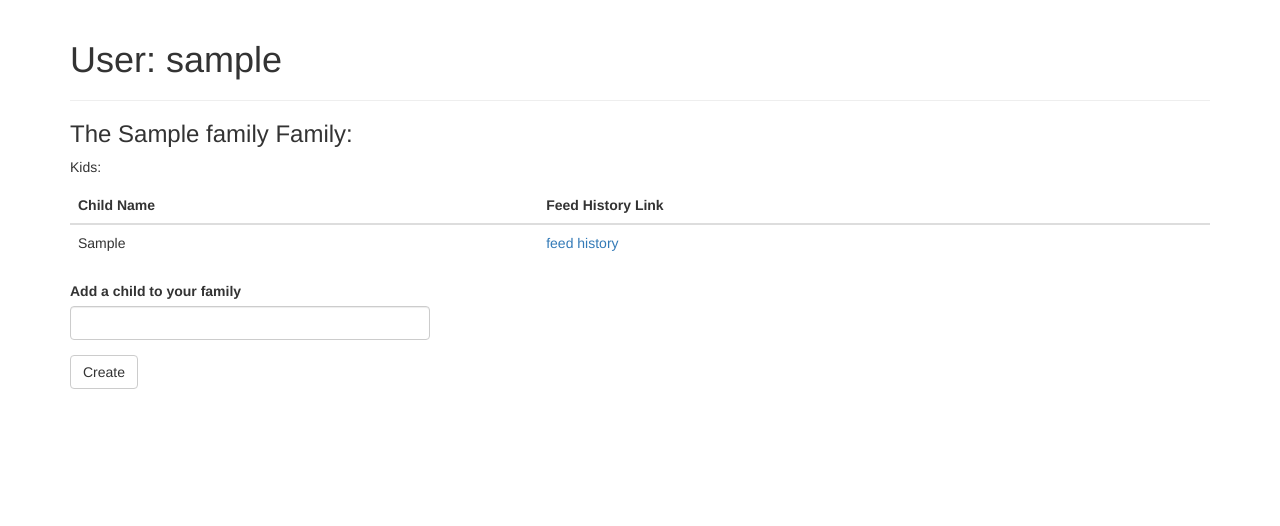
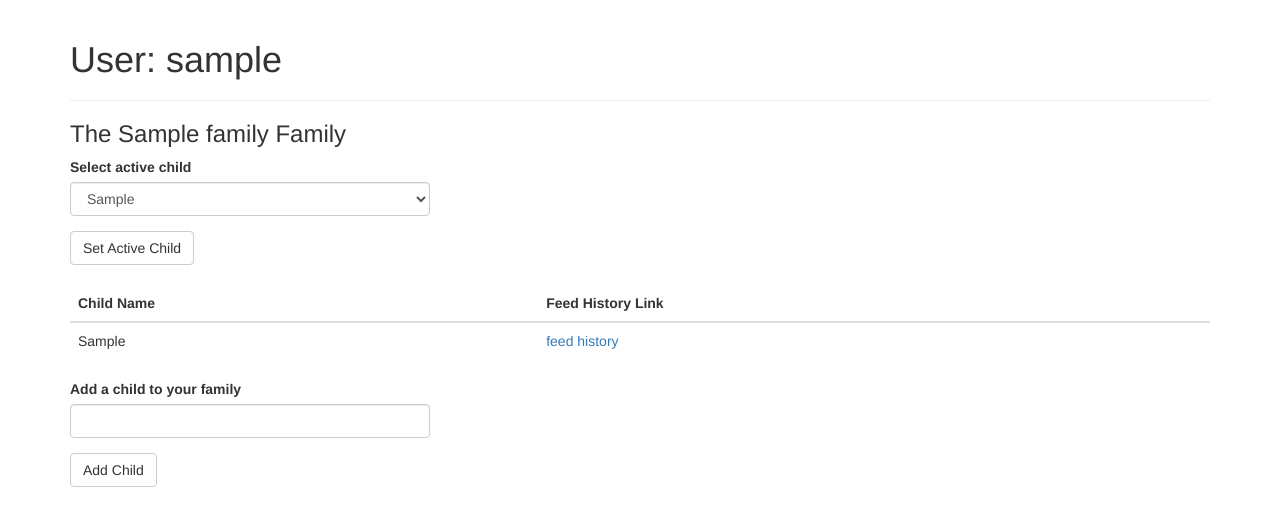
Before and after one commit to scottunderwoodomg/feed-iq, a Flask app: a page that uses app/templates/user.html in a window 1280 px wide. Shown: the part 52-578 px from the top of the page. Run offline with Flask 2, Linux system fonts and the light colour scheme; a user stored in the database is signed in; tables that the repository leaves empty hold one stand-in row (values such as "Sample post"); some libraries are stand-ins or nearby versions.

Commit message:
decouple active child from feed form, formatting

```diff
--- a/app/forms.py
+++ b/app/forms.py
@@ -46,14 +46,14 @@ class RegistrationForm(FlaskForm):
 
 class CreateFamilyForm(FlaskForm):
     family_name = StringField("Add a new family", validators=[DataRequired()])
-    submit = SubmitField("Create")
+    submit = SubmitField("Create Family")
 
 
 class AddChildForm(FlaskForm):
     child_first_name = StringField(
         "Add a child to your family", validators=[DataRequired()]
     )
-    submit = SubmitField("Create")
+    submit = SubmitField("Add Child")
 
     # TODO: Need to add protection against adding same child with name case changes
     def validate_child_first_name(self, child_first_name):
@@ -67,8 +67,12 @@ class AddChildForm(FlaskForm):
             )
 
 
+class SetActiveChildForm(FlaskForm):
+    selected_child = SelectField("Select active child", coerce=int)
+    submit = SubmitField("Set Active Child")
+
+
 class LogFeedForm(FlaskForm):
-    selected_child = SelectField("Select active child", coerce=int)
     feed_type = RadioField(
         "Type of feed",
         choices=[
--- a/app/routes.py
+++ b/app/routes.py
@@ -16,6 +16,7 @@ from app.forms import RegistrationForm
 from app.forms import CreateFamilyForm
 from app.forms import AddChildForm
 from app.forms import LogFeedForm
+from app.forms import SetActiveChildForm
 from app.models import Child
 from app.models import Family
 from app.models import Feed
@@ -43,21 +44,12 @@ def index():
     if user_children is not None:
         log_feed_form = LogFeedForm()
         # TODO: Turn the list reorder into a general lib function
-        user_children_list = [(c.id, c.child_first_name) for c in user_children]
-        for c in user_children_list:
-            if c[0] == user_active_child:
-                user_children_list.insert(0, user_children_list.pop())
-
-        log_feed_form.selected_child.choices = user_children_list
         if log_feed_form.validate_on_submit():
             feed = Feed(
                 feed_type=log_feed_form.feed_type.data,
-                child_id=log_feed_form.selected_child.data,
+                child_id=user_active_child,
             )
             db.session.add(feed)
-            db.session.query(User).filter(User.id == current_user.get_id()).update(
-                {"active_child": log_feed_form.selected_child.data}
-            )
             db.session.commit()
             flash("Feed submitted!")
             return redirect(url_for("index"))
@@ -121,6 +113,7 @@ def register():
     return render_template("register.html", title="Register", form=form)
 
 
+# TODO: Clean up how we are defining active user across routes
 @app.route("/user/<username>", methods=["GET", "POST"])
 @login_required
 def user(username):
@@ -144,8 +137,34 @@ def user(username):
             db.session.commit()
             flash("Child added!")
             return redirect(url_for("user", username=current_user.username))
+
+        # TODO: Likely generalize all of this logic, along with the if none, then x stuff
+        if user_children is not None:
+            active_user = RouteUser(current_user)
+            user_active_child = active_user.user_active_child
+            active_user_children = active_user.user_children
+            set_active_child_form = SetActiveChildForm()
+            # TODO: Turn the list reorder into a general lib function
+            user_children_list = [
+                (c.id, c.child_first_name) for c in active_user_children
+            ]
+            for c in user_children_list:
+                if c[0] == user_active_child:
+                    user_children_list.insert(0, user_children_list.pop())
+
+            set_active_child_form.selected_child.choices = user_children_list
+            if set_active_child_form.validate_on_submit():
+                db.session.query(User).filter(User.id == current_user.get_id()).update(
+                    {"active_child": set_active_child_form.selected_child.data}
+                )
+                db.session.commit()
+                flash("Active child updated")
+                return redirect(url_for("user", username=current_user.username))
+        else:
+            set_active_child_form = None
     else:
         add_child_form = None
+        set_active_child_form = None
         user_children = None
         create_family_form = CreateFamilyForm()
         if create_family_form.validate_on_submit():
@@ -165,6 +184,7 @@ def user(username):
         user_children=user_children,
         create_family_form=create_family_form,
         add_child_form=add_child_form,
+        set_active_child_form=set_active_child_form,
     )
 
 
--- a/app/templates/user.html
+++ b/app/templates/user.html
@@ -5,8 +5,15 @@
 <h1>User: {{ user.username }}</h1>
 <hr>
 {% if create_family_form == None %}
-<h3>The {{ user_family.family_name }} Family:</h3>
-<p>Kids:</p>
+<h3>The {{ user_family.family_name }} Family</h3>
+{% if set_active_child_form != None %}
+<div class="row">
+    <div class="col-md-4">
+        {{ wtf.quick_form(set_active_child_form, form_type='inline') }}
+    </div>
+</div>
+<br>
+{% endif %}
 <div>
     <table class="table">
         <thead>
@@ -26,7 +33,7 @@
 </div>
 <div class="row">
     <div class="col-md-4">
-        {{ wtf.quick_form(add_child_form) }}
+        {{ wtf.quick_form(add_child_form, form_type='inline') }}
     </div>
 </div>
 <br>
@@ -34,7 +41,7 @@
 {% if add_child_form == None %}
 <div class="row">
     <div class="col-md-4">
-        {{ wtf.quick_form(create_family_form) }}
+        {{ wtf.quick_form(create_family_form, form_type='inline') }}
     </div>
 </div>
 <br>
```
Also changed, not shown: app/templates/index.html (+6 -4 lines).
